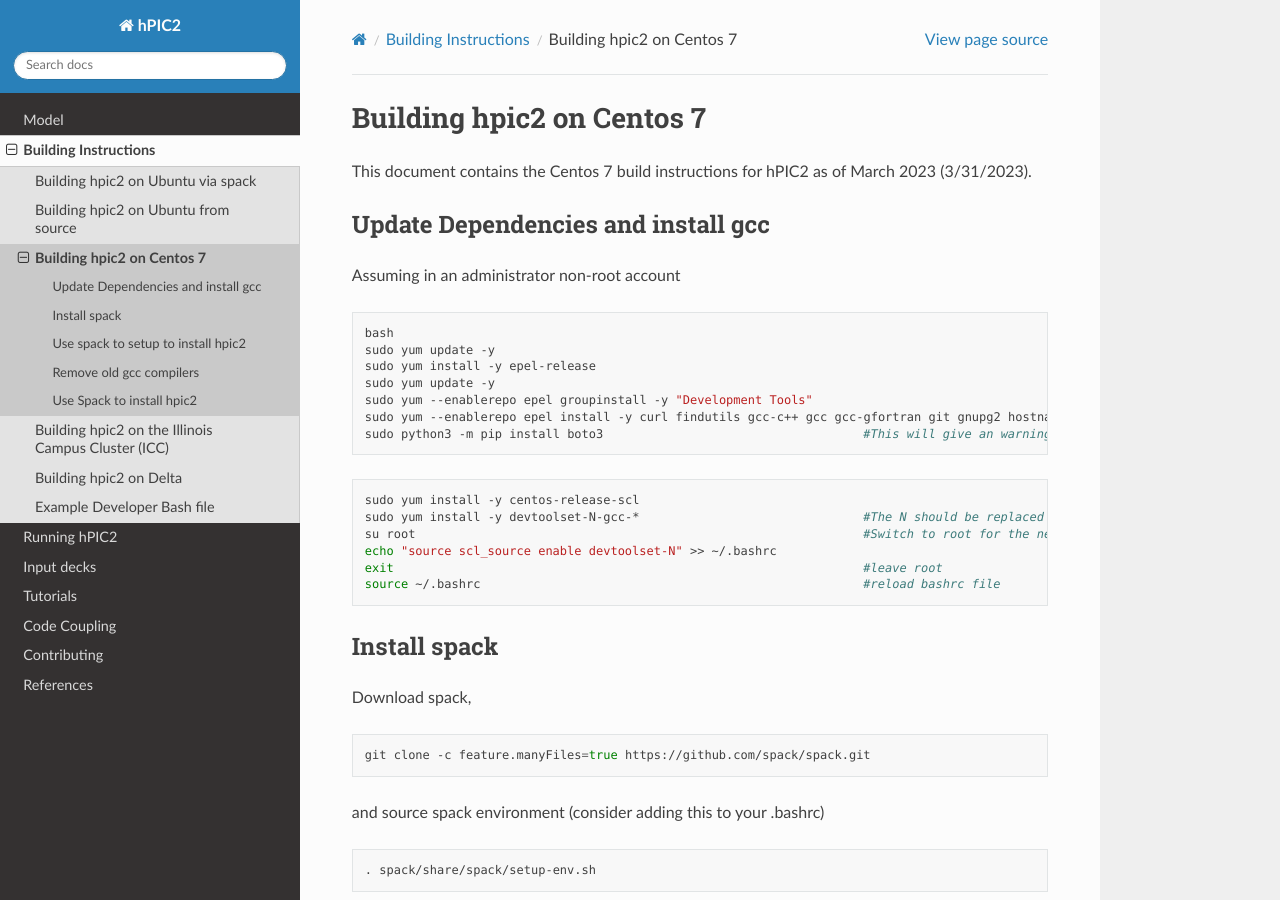
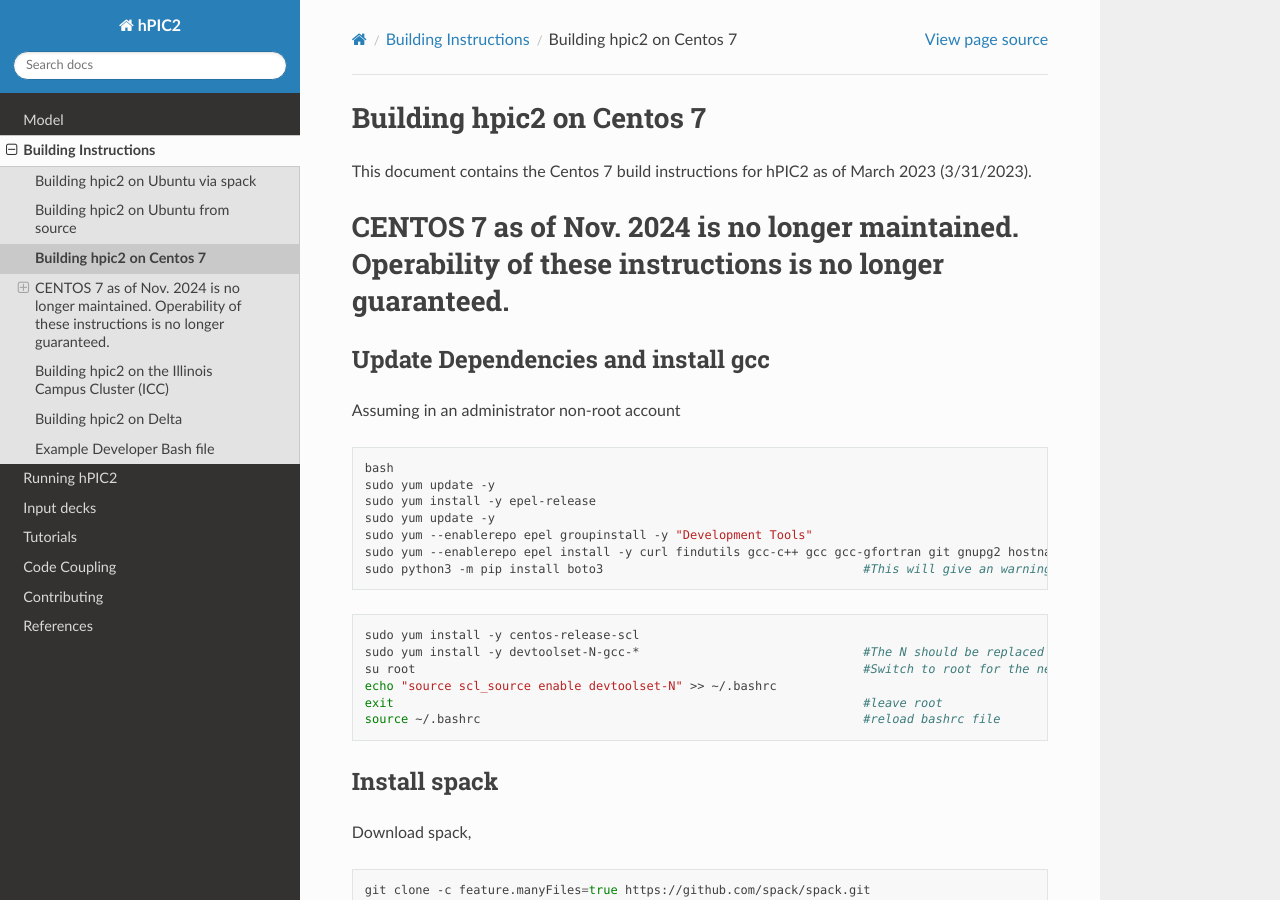
Before and after one commit to lcpp-org/hpic2doc, a Sphinx documentation site: the page built from docs/source/build_on_centos7.rst, in a window 1280 px wide and 900 px high. Built offline with Sphinx 7.4.7 and the Read the Docs theme 3.1.0, drawn with Linux system fonts in a browser that asks for light colours.

Commit message:
Added Centos 7 Deprecation warning

```diff
--- a/docs/source/build_on_centos7.md
+++ b/docs/source/build_on_centos7.md
@@ -1,5 +1,7 @@
 # Building hpic2 on Centos 7
 This document contains the Centos 7 build instructions for HPIC2 as of March 2023 (3/31/2023).
+
+# CENTOS 7 as of Nov. 2024 is no longer maintained. Operability of these instructions is no longer guaranteed.
 
 1. Update Dependencies and install gcc
 Assuming in an administrator non-root account
--- a/docs/source/build_on_centos7.rst
+++ b/docs/source/build_on_centos7.rst
@@ -3,6 +3,10 @@
 ==========================
 
 This document contains the Centos 7 build instructions for hPIC2 as of March 2023 (3/31/2023).
+
+
+CENTOS 7 as of Nov. 2024 is no longer maintained. Operability of these instructions is no longer guaranteed.
+============================================================================================================
 
 
 Update Dependencies and install gcc
```
